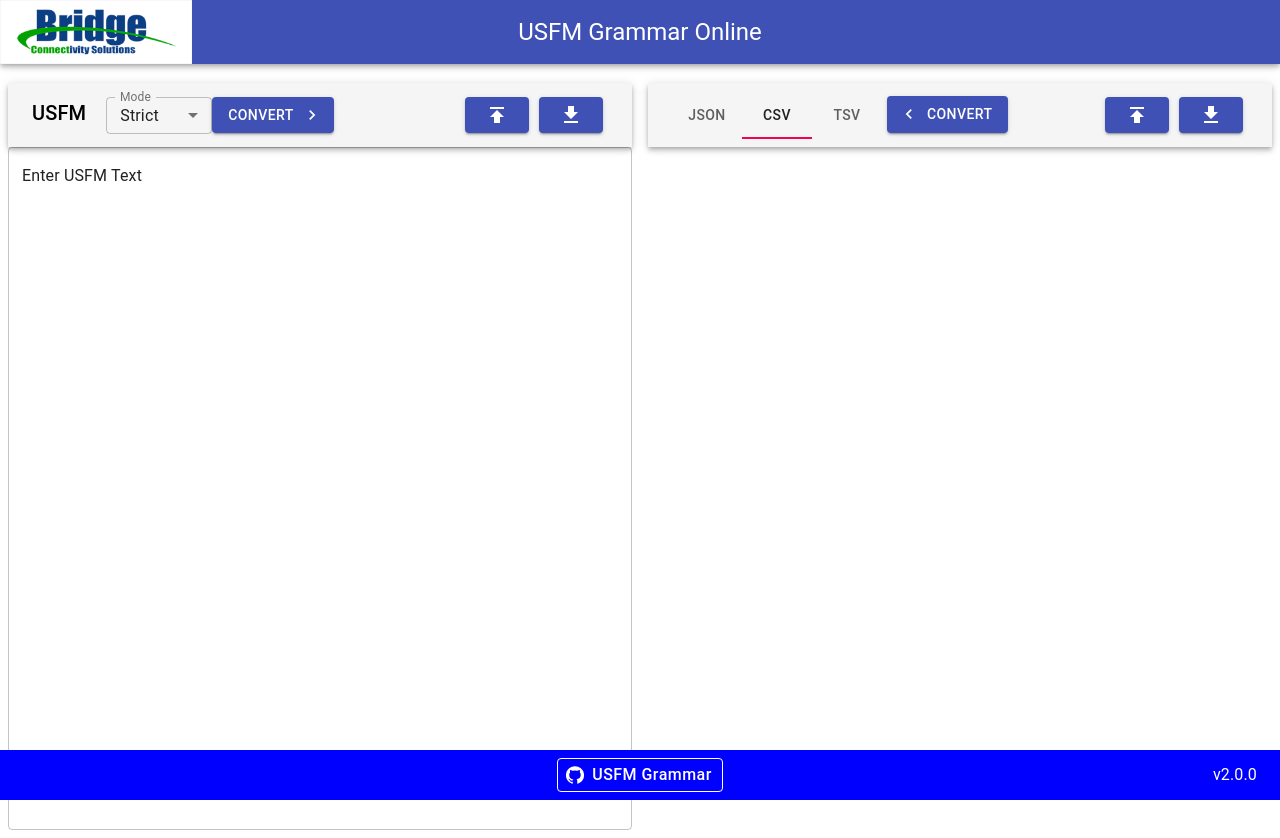
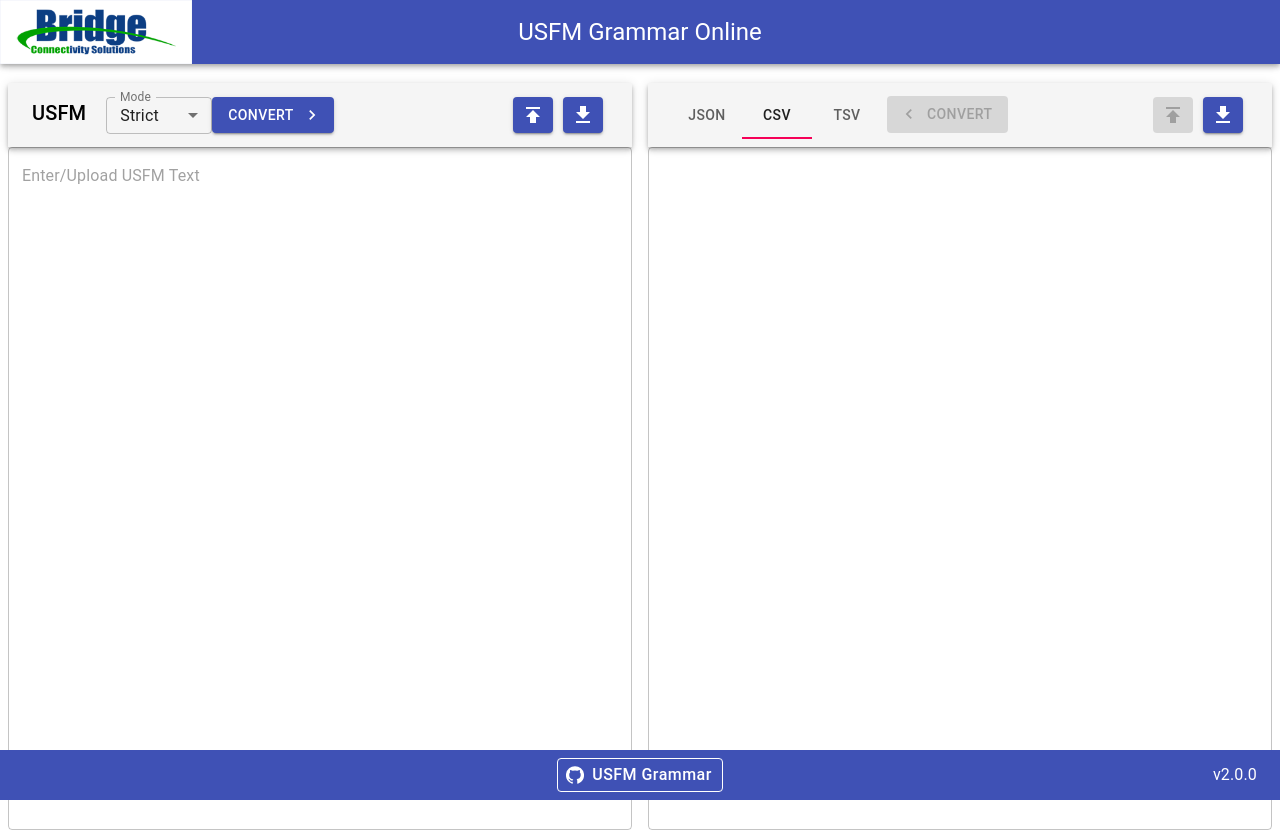
Before and after one commit to Bridgeconn/usfm-grammar-online, a React (Create React App) app: page / in a window 1280 px wide. Both pictures are taken after a click on the tab "CSV". Built offline with nearby package versions, Linux system fonts and the light colour scheme.

Commit message:
Added Relaxed Mode, CSV, TSV Parser, Disabled Buttons on tab switch, added links

```diff
--- a/src/App.js
+++ b/src/App.js
@@ -4,6 +4,7 @@ import LeftPanel from "./components/LeftPanel";
 import { Grid } from "@material-ui/core";
 import GrammarContextProvider from "./components/context/GrammarContext";
 import BottomNav from "./components/BottomNav";
+import Alert from "./components/common/Alert";
 
 function App() {
   return (
@@ -18,6 +19,7 @@ function App() {
         </Grid>
       </Grid>
       <BottomNav />
+      <Alert />
     </GrammarContextProvider>
   );
 }
--- a/src/components/BottomNav.js
+++ b/src/components/BottomNav.js
@@ -2,7 +2,6 @@ import React from "react";
 import { Button } from "@material-ui/core";
 import GitHubIcon from "@material-ui/icons/GitHub";
 import Grid from "@material-ui/core/Grid";
-import Link from "@material-ui/core/Link";
 import Typography from "@material-ui/core/Typography";
 import { makeStyles } from "@material-ui/core/styles";
 
@@ -11,7 +10,7 @@ const useStyles = makeStyles((theme) => ({
     marginLeft: -8,
     bottom: 0,
     position: "fixed",
-    background: "blue",
+    background: "#3f51b5",
     color: "#fff",
     padding: "5px 15px",
     textAlign: "center",
--- a/src/components/LeftPanel.js
+++ b/src/components/LeftPanel.js
@@ -14,11 +14,10 @@ import { GrammarContext } from "./context/GrammarContext";
 import { Box, FormControl, InputLabel } from "@material-ui/core";
 
 const LeftPanel = (props) => {
-  const { usfmValue, setUsfmValue } = useContext(GrammarContext);
+  const { usfmValue, setUsfmValue, mode, setMode } = useContext(GrammarContext);
   const handleTextChange = (event) => {
     setUsfmValue(event.target.value);
   };
-  const [mode, setMode] = React.useState("strict");
 
   const handleChange = (event) => {
     setMode(event.target.value);
@@ -69,6 +68,7 @@ const LeftPanel = (props) => {
         id="outlined-multiline-static"
         multiline
         rows={34}
+        placeholder="Enter/Upload USFM Text"
         onChange={handleTextChange}
         value={usfmValue}
         variant="outlined"
--- a/src/components/RightPanel.js
+++ b/src/components/RightPanel.js
@@ -1,4 +1,4 @@
-import React, { useContext } from "react";
+import React, { useEffect, useContext } from "react";
 import TextField from "@material-ui/core/TextField";
 import Download from "./common/Download";
 import Upload from "./common/Upload";
@@ -44,19 +44,47 @@ const useStyles = makeStyles((theme) => ({
 
 function RightPanel() {
   const classes = useStyles();
-  const { jsonValue, setJsonValue } = useContext(GrammarContext);
-
-  const [value, setValue] = React.useState(0);
+  const {
+    jsonValue,
+    setJsonValue,
+    csvValue,
+    tsvValue,
+    tabValue,
+    setTabValue,
+    alert,
+  } = useContext(GrammarContext);
+  const [extension, setExtension] = React.useState("json");
+  const [value, setValue] = React.useState("");
 
   const handleChange = (event, newValue) => {
-    setValue(newValue);
+    setTabValue(newValue);
   };
+  const handleTextChange = (event) => {
+    setJsonValue(event.target.value);
+  };
+  const displayMessage = (event) => {
+    alert("warning", "Cannot Delete CSV/TSV Data");
+  };
+
+  useEffect(() => {
+    if (tabValue === 0) {
+      setExtension("json");
+      setValue(jsonValue);
+    } else if (tabValue === 1) {
+      setExtension("csv");
+      setValue(csvValue);
+    } else if (tabValue === 2) {
+      setExtension("tsv");
+      setValue(tsvValue);
+    }
+  }, [tabValue, jsonValue, csvValue, tsvValue, setExtension]);
+
   return (
     <div className={classes.root}>
       <AppBar position="static" color="default">
         <Toolbar>
           <Tabs
-            value={value}
+            value={tabValue}
             onChange={handleChange}
             aria-label="simple tabs"
             style={{ width: "100%" }}
@@ -66,30 +94,43 @@ function RightPanel() {
             <Tab label="TSV" style={{ minWidth: 70 }} />
             <ParseJson />
           </Tabs>
-          <Upload
-            setValue={setJsonValue}
-            type="json"
-            // style={{ float: "right" }}
-          />
-          <Download
-            value={jsonValue}
-            extension="json"
-            // style={{ float: "right" }}
-          />
+          <Upload setValue={setJsonValue} type="json" />
+          <Download value={value} extension={extension} />
         </Toolbar>
       </AppBar>
-      <TabPanel value={value} index={0}>
+      <TabPanel value={tabValue} index={0}>
         <TextField
           fullWidth={true}
           id="outlined-multiline-static"
           multiline
           rows={34}
           value={jsonValue}
+          onChange={handleTextChange}
           variant="outlined"
         />
       </TabPanel>
-      <TabPanel value={value} index={1}></TabPanel>
-      <TabPanel value={value} index={2}></TabPanel>
+      <TabPanel value={tabValue} index={1}>
+        <TextField
+          fullWidth={true}
+          id="outlined-multiline-static"
+          multiline
+          rows={34}
+          value={csvValue}
+          onChange={displayMessage}
+          variant="outlined"
+        />
+      </TabPanel>
+      <TabPanel value={tabValue} index={2}>
+        <TextField
+          fullWidth={true}
+          id="outlined-multiline-static"
+          multiline
+          rows={34}
+          value={tsvValue}
+          onChange={displayMessage}
+          variant="outlined"
+        />
+      </TabPanel>
     </div>
   );
 }
--- a/src/components/Topbar.js
+++ b/src/components/Topbar.js
@@ -29,10 +29,10 @@ export default function Topbar() {
       <AppBar position="fixed">
         <Toolbar>
           <Grid container>
-            <Grid item sm="2">
+            <Grid item sm={2}>
               <img src={logo} alt="logo" className={classes.logo} />
             </Grid>
-            <Grid item sm="8" className={classes.title}>
+            <Grid item sm={8} className={classes.title}>
               <Typography variant="h5">USFM Grammar Online</Typography>
             </Grid>
           </Grid>
--- /dev/null
+++ b/src/components/common/Alert.js
@@ -0,0 +1,32 @@
+import React, { useContext } from "react";
+import MuiAlert from "@material-ui/lab/Alert";
+import Snackbar from "@material-ui/core/Snackbar";
+import { GrammarContext } from "../context/GrammarContext";
+
+export default function Alert() {
+  const { message, severity, setMessage } = useContext(GrammarContext);
+
+  const handleClose = (event, reason) => {
+    if (reason === "clickaway") {
+      return;
+    }
+    setMessage("");
+  };
+  return (
+    <Snackbar
+      anchorOrigin={{ vertical: "top", horizontal: "center" }}
+      open={Boolean(message)}
+      autoHideDuration={6000}
+      onClose={handleClose}
+    >
+      <MuiAlert
+        elevation={6}
+        variant="filled"
+        onClose={handleClose}
+        severity={severity}
+      >
+        {message}
+      </MuiAlert>
+    </Snackbar>
+  );
+}
--- a/src/components/common/Download.js
+++ b/src/components/common/Download.js
@@ -1,9 +1,12 @@
-import React from "react";
+import React, { useContext } from "react";
 import GetAppIcon from "@material-ui/icons/GetApp";
 import { Button, Snackbar } from "@material-ui/core";
 import Alert from "@material-ui/lab/Alert";
+import { GrammarContext } from "../context/GrammarContext";
 
 export default function Download(props) {
+  const { alert } = useContext(GrammarContext);
+
   const { value, extension } = props;
   const [open, setOpen] = React.useState(false);
 
@@ -28,13 +31,25 @@ export default function Download(props) {
       try {
         bookName = value.split("\n")[0].split("\\id")[1].trim();
       } catch {
-        console.log("error parsing bookname in file");
+        alert("warning", "Error parsing bookname in file");
       }
     } else if (extension === "json") {
       try {
         bookName = JSON.parse(value).book.bookCode;
       } catch {
-        console.log("error parsing bookname in file");
+        alert("warning", "Error parsing bookname in file");
+      }
+    } else if (extension === "csv") {
+      try {
+        bookName = value.split("\n")[1].split(",")[0].replace(/"/g, "");
+      } catch {
+        alert("warning", "Error parsing bookname in file");
+      }
+    } else if (extension === "tsv") {
+      try {
+        bookName = value.split("\n")[1].split("\t")[0].replace(/"/g, "");
+      } catch {
+        alert("warning", "Error parsing bookname in file");
       }
     }
 
@@ -47,7 +62,7 @@ export default function Download(props) {
   return (
     <>
       <Button
-        style={{ margin: 5 }}
+        style={{ margin: 5, minWidth: 40, width: 40 }}
         variant="contained"
         color="primary"
         onClick={downloadText}
--- a/src/components/common/ParseJson.js
+++ b/src/components/common/ParseJson.js
@@ -7,8 +7,13 @@ import { GrammarContext } from "../context/GrammarContext";
 const grammar = require("usfm-grammar");
 
 function ParseJson(props) {
-  const { jsonValue, setUsfmValue } = useContext(GrammarContext);
+  const { jsonValue, setUsfmValue, alert, tabValue } =
+    useContext(GrammarContext);
+  const disabled = tabValue === 0 ? false : true;
   const parseText = () => {
+    if (jsonValue === "") {
+      return alert("warning", "No Data to Convert");
+    }
     const myJsonParser = new grammar.JSONParser(jsonValue);
     var usfmOutput = myJsonParser.toUSFM();
     setUsfmValue(usfmOutput);
@@ -22,6 +27,7 @@ function ParseJson(props) {
         color="primary"
         onClick={parseText}
         startIcon={<KeyboardArrowLeftIcon />}
+        disabled={disabled}
       >
         Convert
       </Button>
--- a/src/components/common/ParseUsfm.js
+++ b/src/components/common/ParseUsfm.js
@@ -1,19 +1,44 @@
 import { Button } from "@material-ui/core";
 import React, { useContext } from "react";
-// import ChevronRightIcon from "@material-ui/icons/ChevronRight";
 import KeyboardArrowRightIcon from "@material-ui/icons/KeyboardArrowRight";
 import { GrammarContext } from "../context/GrammarContext";
 
 const grammar = require("usfm-grammar");
 
 function ParseUsfm(props) {
-  const { usfmValue, setJsonValue } = useContext(GrammarContext);
+  const { usfmValue, setJsonValue, setTsvValue, setCsvValue, alert, mode } =
+    useContext(GrammarContext);
+
   const parseText = () => {
-    const myUsfmParser = new grammar.USFMParser(usfmValue);
-    var jsonOutput = myUsfmParser.toJSON();
-    setJsonValue(JSON.stringify(jsonOutput, undefined, 2));
+    if (usfmValue === "") {
+      return alert("warning", "No Data to Convert");
+    }
+    const myUsfmParser =
+      mode === "relaxed"
+        ? new grammar.USFMParser(usfmValue, grammar.LEVEL.RELAXED)
+        : new grammar.USFMParser(usfmValue);
+    try {
+      var jsonOutput = myUsfmParser.toJSON();
+      setJsonValue(JSON.stringify(jsonOutput, undefined, 2));
+    } catch (e) {
+      setJsonValue(e);
+      alert("error", "Error parsing USFM data");
+    }
+    try {
+      var csvOutput = myUsfmParser.toCSV();
+      setCsvValue(csvOutput);
+    } catch (e) {
+      setCsvValue(e);
+      alert("error", "Error parsing USFM data");
+    }
+    try {
+      var tsvOutput = myUsfmParser.toTSV();
+      setTsvValue(tsvOutput);
+    } catch (e) {
+      setTsvValue(e);
+      alert("error", "Error parsing USFM data");
+    }
   };
-
   return (
     <div>
       <Button
--- a/src/components/common/Upload.js
+++ b/src/components/common/Upload.js
@@ -1,7 +1,8 @@
-import React, { useRef } from "react";
+import React, { useRef, useContext } from "react";
 import { makeStyles } from "@material-ui/core/";
 import Button from "@material-ui/core/Button";
 import PublishIcon from "@material-ui/icons/Publish";
+import { GrammarContext } from "../context/GrammarContext";
 
 const useStyles = makeStyles((theme) => ({
   fileUploadContainer: {
@@ -9,16 +10,22 @@ const useStyles = makeStyles((theme) => ({
       display: "none",
     },
     "& button": {
+      minWidth: 40,
+      width: 40,
       margin: 5,
     },
   },
 }));
 
 function Upload(props) {
-  const { setValue } = props;
+  const { tabValue } = useContext(GrammarContext);
+  const { setValue, type } = props;
+
+  const disabled = tabValue === 0 || type === "usfm" ? false : true;
+
   const classes = useStyles();
   const fileInput = useRef();
-  const allow = props.type === "usfm" ? ".usfm,.sfm" : ".json";
+  const allow = type === "usfm" ? ".usfm,.sfm" : ".json";
   const loadText = (e) => {
     var file = e.target.files[0];
     if (!file) {
@@ -27,7 +34,6 @@ function Upload(props) {
     let reader = new FileReader();
     reader.onload = function (e) {
       setValue(e.target.result);
-      console.log(setValue);
     };
     reader.readAsText(file);
   };
@@ -38,7 +44,12 @@ function Upload(props) {
   return (
     <div className={classes.fileUploadContainer}>
       <input ref={fileInput} accept={allow} type="file" onChange={loadText} />
-      <Button variant="contained" color="primary" onClick={openFileDialog}>
+      <Button
+        variant="contained"
+        color="primary"
+        onClick={openFileDialog}
+        disabled={disabled}
+      >
         <PublishIcon />
       </Button>
     </div>
--- a/src/components/context/GrammarContext.js
+++ b/src/components/context/GrammarContext.js
@@ -1,19 +1,42 @@
-import React, { createContext } from "react";
+import React, { useState, createContext } from "react";
 import PropTypes from "prop-types";
 
 export const GrammarContext = createContext();
 
 const GrammarContextProvider = (props) => {
-  const [jsonValue, setJsonValue] = React.useState("");
-  const [usfmValue, setUsfmValue] = React.useState("Enter USFM Text");
+  const [jsonValue, setJsonValue] = useState("");
+  const [usfmValue, setUsfmValue] = useState("");
+  const [csvValue, setCsvValue] = useState("");
+  const [tsvValue, setTsvValue] = useState("");
+  const [tabValue, setTabValue] = useState(0);
+  const [message, setMessage] = useState("");
+  const [severity, setSeverity] = useState(false);
+  const [mode, setMode] = useState("strict");
+
+  const alert = (severity, message) => {
+    setMessage(message);
+    setSeverity(severity);
+  };
 
   return (
     <GrammarContext.Provider
       value={{
+        tabValue: tabValue,
+        setTabValue: setTabValue,
         usfmValue: usfmValue,
         setUsfmValue: setUsfmValue,
         jsonValue: jsonValue,
         setJsonValue: setJsonValue,
+        csvValue: csvValue,
+        setCsvValue: setCsvValue,
+        tsvValue: tsvValue,
+        setTsvValue: setTsvValue,
+        message: message,
+        setMessage: setMessage,
+        severity: severity,
+        alert: alert,
+        mode: mode,
+        setMode: setMode,
       }}
     >
       {props.children}
```
Also changed, not shown: public/manifest.json.
